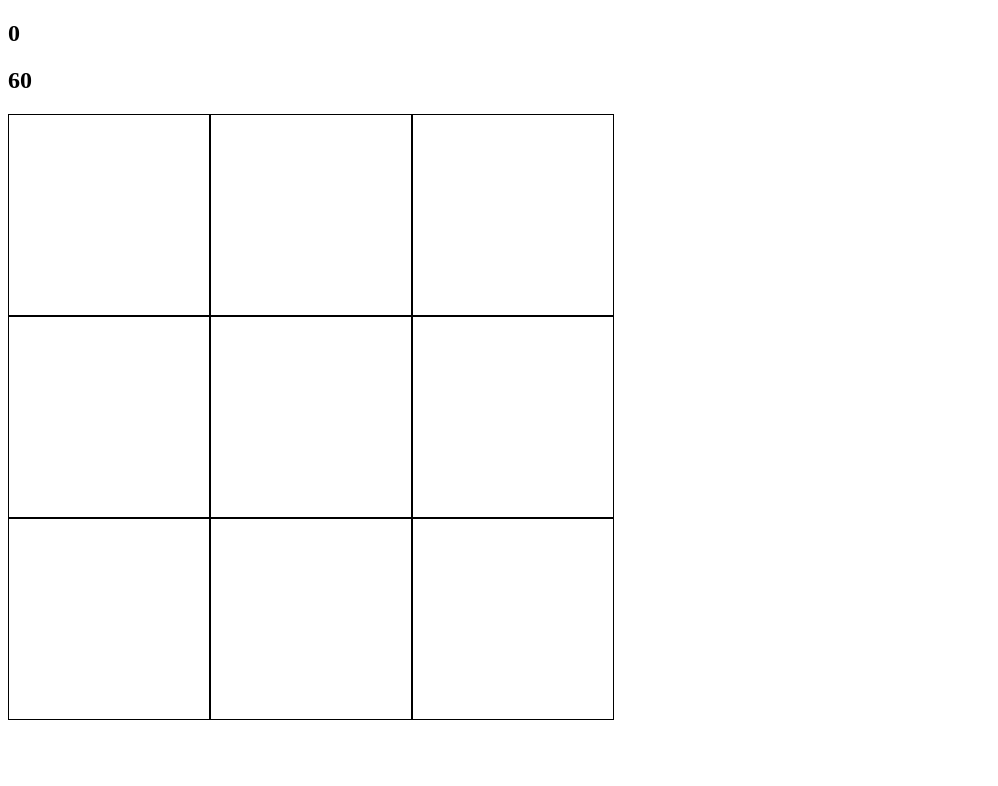
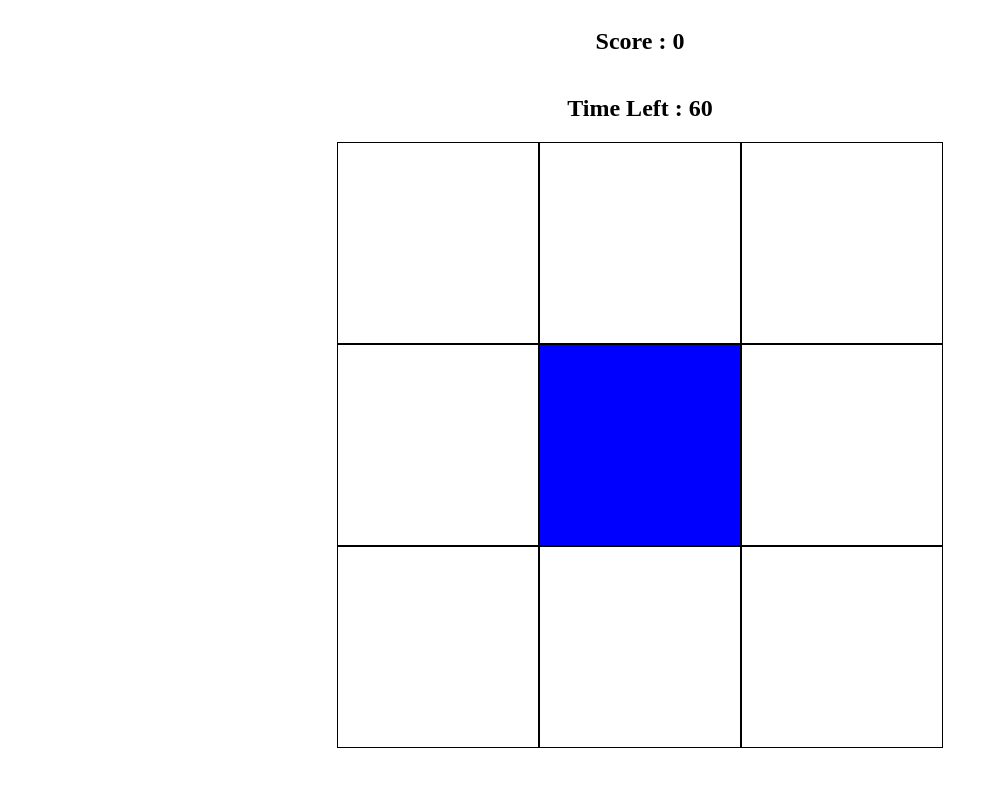
Before and after one commit to ayushicodes/Whac-A-Mole, a plain HTML site: page index.html in a window 1280 px wide. Shown: the whole page, without its empty margins (0-998 px from the left). Drawn offline with Linux system fonts and the light colour scheme.

Commit message:
mole added

```diff
--- a/app.js
+++ b/app.js
@@ -0,0 +1,16 @@
+let square = document.querySelectorAll('.square')
+let mole = document.querySelector('.mole')
+let timeLeft = document.querySelector('time-left')
+let score = document.querySelector('score')
+let result = 0
+
+function randomNumber() {
+
+    square.forEach(square => {
+        square.classList.remove('mole')
+    });
+    let randomPosition = square[Math.floor(Math.random() * 9)]
+    randomPosition.classList.add('mole')
+}
+
+randomNumber()
--- a/index.html
+++ b/index.html
@@ -10,13 +10,13 @@
 </head>
 
 <body>
-    <h2 id="score">0</h2>
-    <h2 id="time-left">60</h2>
+    <h2 id="score">Score :<span id="score"> 0</span></h2>
+    <h2 id="time-left">Time Left :<span> 60</span></h2>
     <div class="grid">
         <div class="square" id="1"></div>
         <div class="square" id="2"></div>
         <div class="square" id="3"></div>
-        <div class="square" id="4"></div>
+        <div class="square mole" id="4"></div>
         <div class="square" id="5"></div>
         <div class="square" id="6"></div>
         <div class="square" id="7"></div>
@@ -24,7 +24,7 @@
         <div class="square" id="9"></div>
 
     </div>
-    <script src="app."></script>
+    <script src="app.js"></script>
 </body>
 
 </html>
--- a/style.css
+++ b/style.css
@@ -1,3 +1,11 @@
+body {
+    display: flex;
+    flex-direction: column;
+    justify-content: center;
+    align-items: center;
+}
+
+
 .grid {
     height: 606px;
     width: 606px;
@@ -10,3 +18,7 @@
     width: 200px;
     border: 1px solid black;
 }
+
+.mole {
+    background-color: blue;
+}
```
